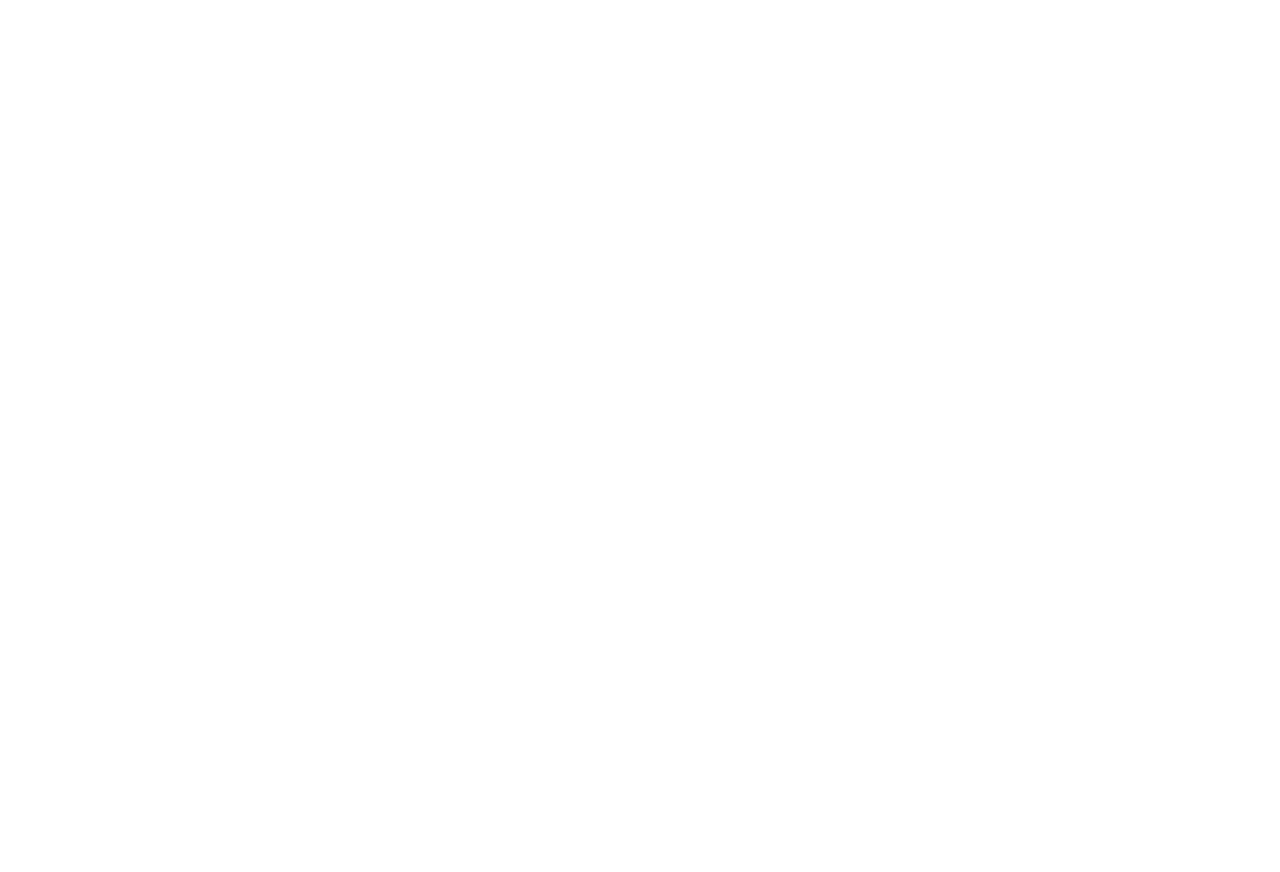
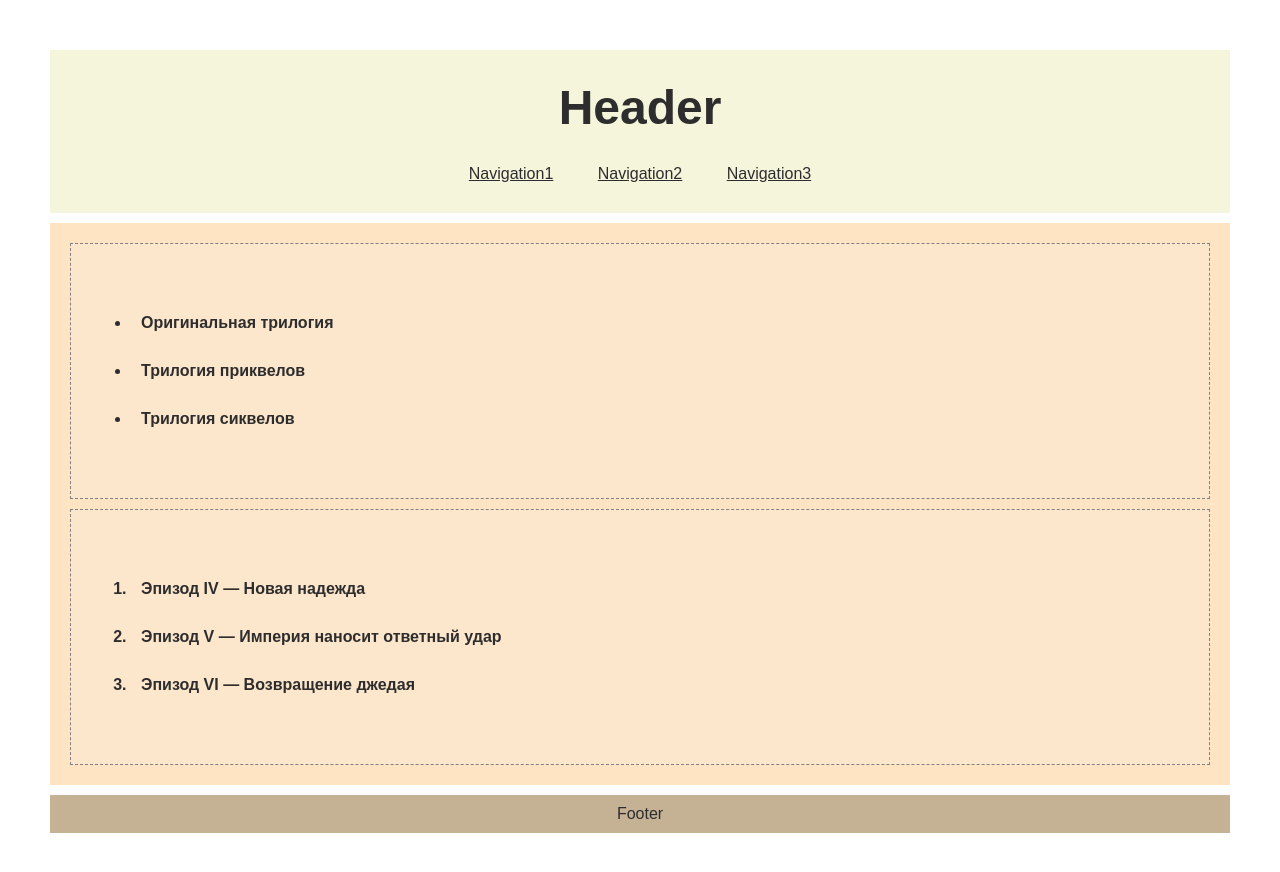
Before and after one commit to js-tasks-ru/htmlcss-20220919_yuliya599, a website: page 02-dz0/01-semantic-mockup/solution.html in a window 1280 px wide. Before the commit the page ends 800 px from the top, so only its background shows below. Drawn offline with Linux system fonts and the light colour scheme.

Commit message:
dz 2 semantic

```diff
--- a/02-dz0/01-semantic-mockup/solution.html
+++ b/02-dz0/01-semantic-mockup/solution.html
@@ -1,4 +1,42 @@
 <!DOCTYPE html>
 <html lang="ru">
-    <!-- Ваше решение -->
+<head>
+    <meta charset="UTF-8">
+    <meta http-equiv="X-UA-Compatible" content="IE=edge">
+    <meta name="viewport" content="width=device-width, initial-scale=1.0">
+    <link rel="stylesheet" href="style.css">
+    <title>Document</title>
+</head>
+<body>
+    <header>
+        <h1>Header</h1>
+   <nav>
+    <a href="#">Navigation1</a>
+    <a href="#">Navigation2</a>
+    <a href="#">Navigation3</a>
+   </nav>
+</header>
+   <main>
+    <article>
+        <h2>
+            <ul>
+               <li>Оригинальная трилогия</li>
+               <li>Трилогия приквелов</li>
+                <li>Трилогия сиквелов</li>
+            </ul>
+        </h2>
+    </article>
+    <article>
+        <h2>
+            <ol>
+                <li>Эпизод IV — Новая надежда</li>
+                <li>Эпизод V — Империя наносит ответный удар</li>
+                <li>Эпизод VI — Возвращение джедая</li>
+             </ol>
+        </h2>
+    </article>
+   </main>
+
+   <footer>Footer</footer>
+</body>
 </html>
--- /dev/null
+++ b/02-dz0/01-semantic-mockup/style.css
@@ -0,0 +1,42 @@
+* {
+    padding: 10px;
+    margin: 10px;
+    font-family: Arial, Helvetica, sans-serif;
+    font-size: 16px;
+    color: #2e2d2d;
+    text-align: center;
+}
+
+    header {
+        font-size:2em;
+        background-color: #f5f5dc;
+    }
+
+        h1 {
+            font-size:1.5em;
+        }
+
+        a:hover {
+            text-shadow: 3px 3px 4px #808080;
+        }
+
+    main {
+        background-color: #ffe4c4;
+
+    }
+        article {
+            border: 1px dashed #808080;
+            background-color: #fce7cd;
+        }
+
+            h2 {
+                font-size:1.2em;
+            }
+
+                li, ul {
+                    text-align: left;
+                }
+
+    footer {
+        background-color: #c5b295;
+    }
```
